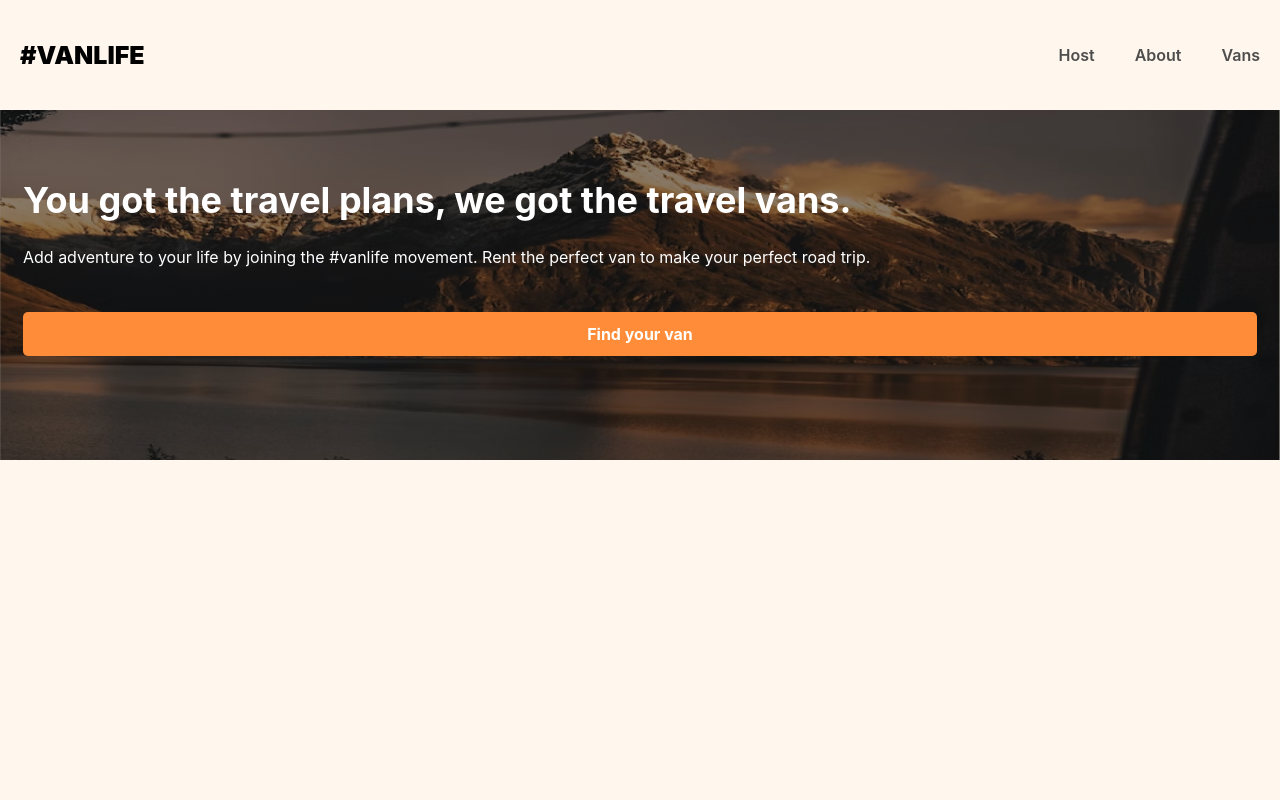
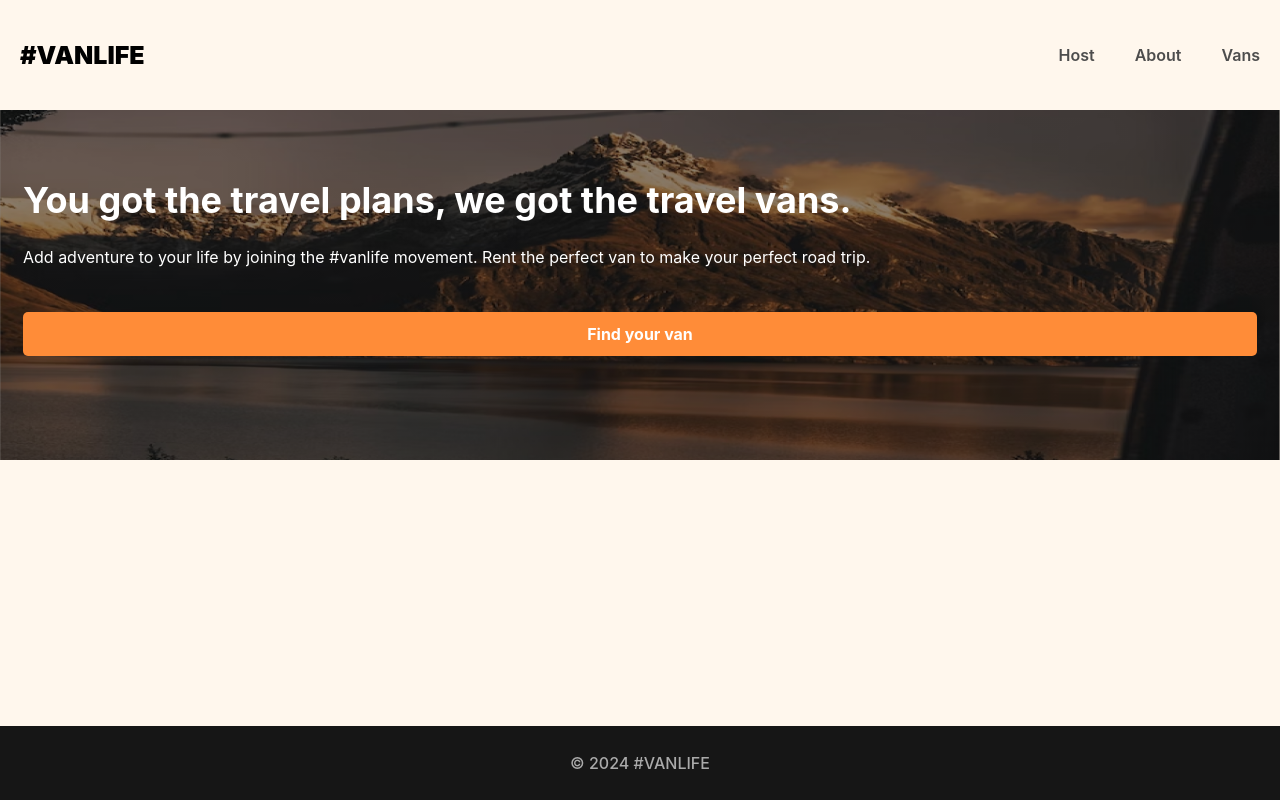
Before and after one commit to adussa3/vanlife, a React (Vite) app: page / in a window 1280 px wide. Built offline with nearby package versions, Linux system fonts and the light colour scheme; what miragejs would draw is missing.

Commit message:
Added Footer

```diff
--- /dev/null
+++ b/src/components/Footer.jsx
@@ -0,0 +1,3 @@
+export default function Footer() {
+    return <footer>&#169; {new Date().getFullYear()} #VANLIFE</footer>;
+}
--- a/src/index.css
+++ b/src/index.css
@@ -16,6 +16,12 @@ body::-webkit-scrollbar {
 body {
   -ms-overflow-style: none;
   scrollbar-width: none;
+}
+
+.site-wrapper {
+    min-height: 100vh;
+    display: flex;
+    flex-direction: column;
 }
 
 header {
@@ -43,6 +49,22 @@ header a {
 header a:hover {
     color: #161616;
     text-decoration: underline;
+}
+
+main {
+    margin-bottom: 84px;
+}
+
+footer {
+    background-color: #161616;
+    color: #AAAAAA;
+    height: 74px;
+    display: flex;
+    flex-shrink: 0;
+    justify-content: center;
+    align-items: center;
+    margin-top: auto;
+    font-weight: 500;
 }
 
 .link-button {
--- a/src/layouts/Layout.jsx
+++ b/src/layouts/Layout.jsx
@@ -1,15 +1,19 @@
 import { Outlet } from "react-router-dom";
 import Header from "../components/Header";
+import Footer from "../components/Footer";
 
 export default function Layout() {
     return (
-        <>
+        <div className="site-wrapper">
             <Header />
             {/*
                 The <Oulet> component is a way to create a "hole" in whatever our component is
                 where the matching route - that is a child of the Layout route - can render
             */}
-            <Outlet />
-        </>
+            <main>
+                <Outlet />
+            </main>
+            <Footer />
+        </div>
     );
 }
```
